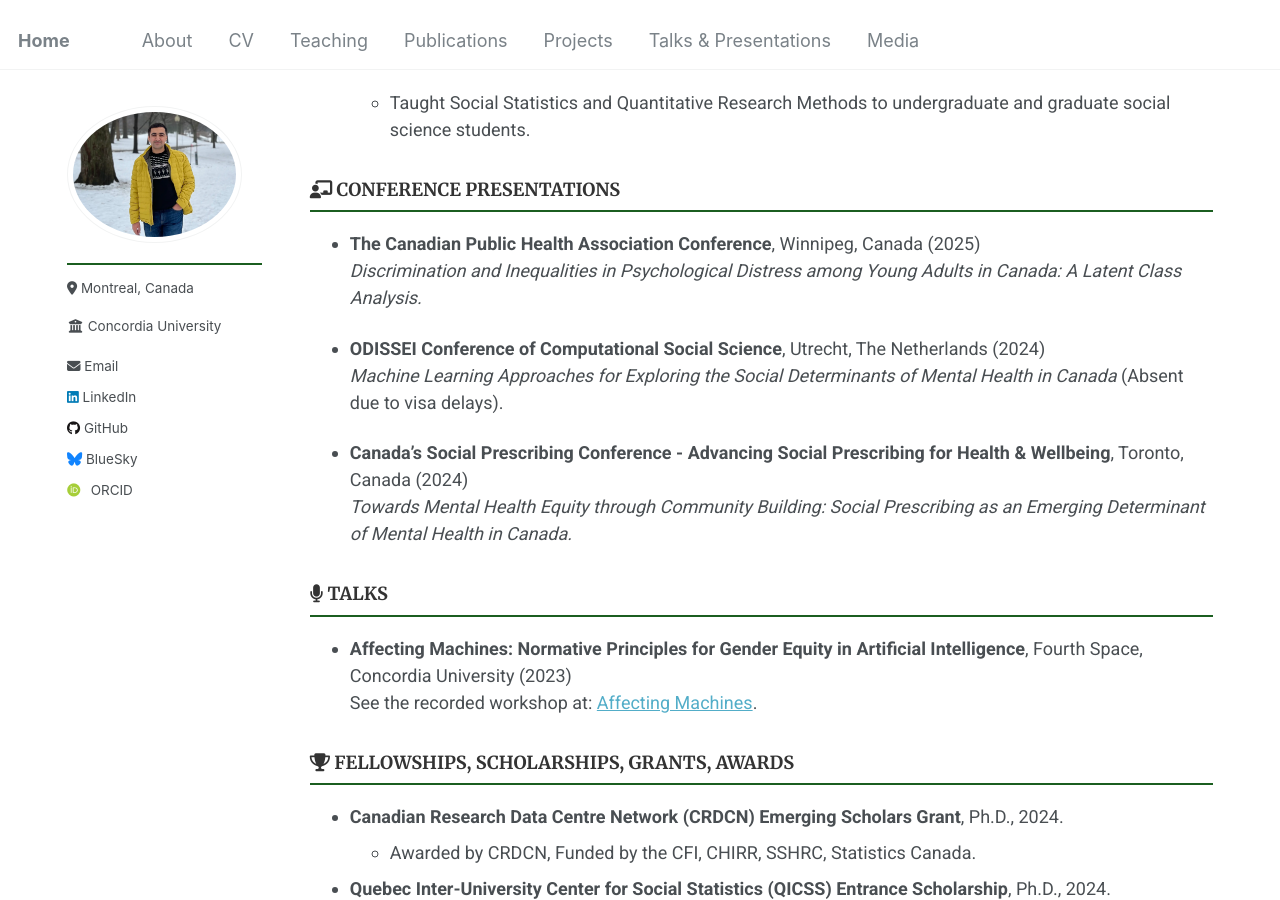
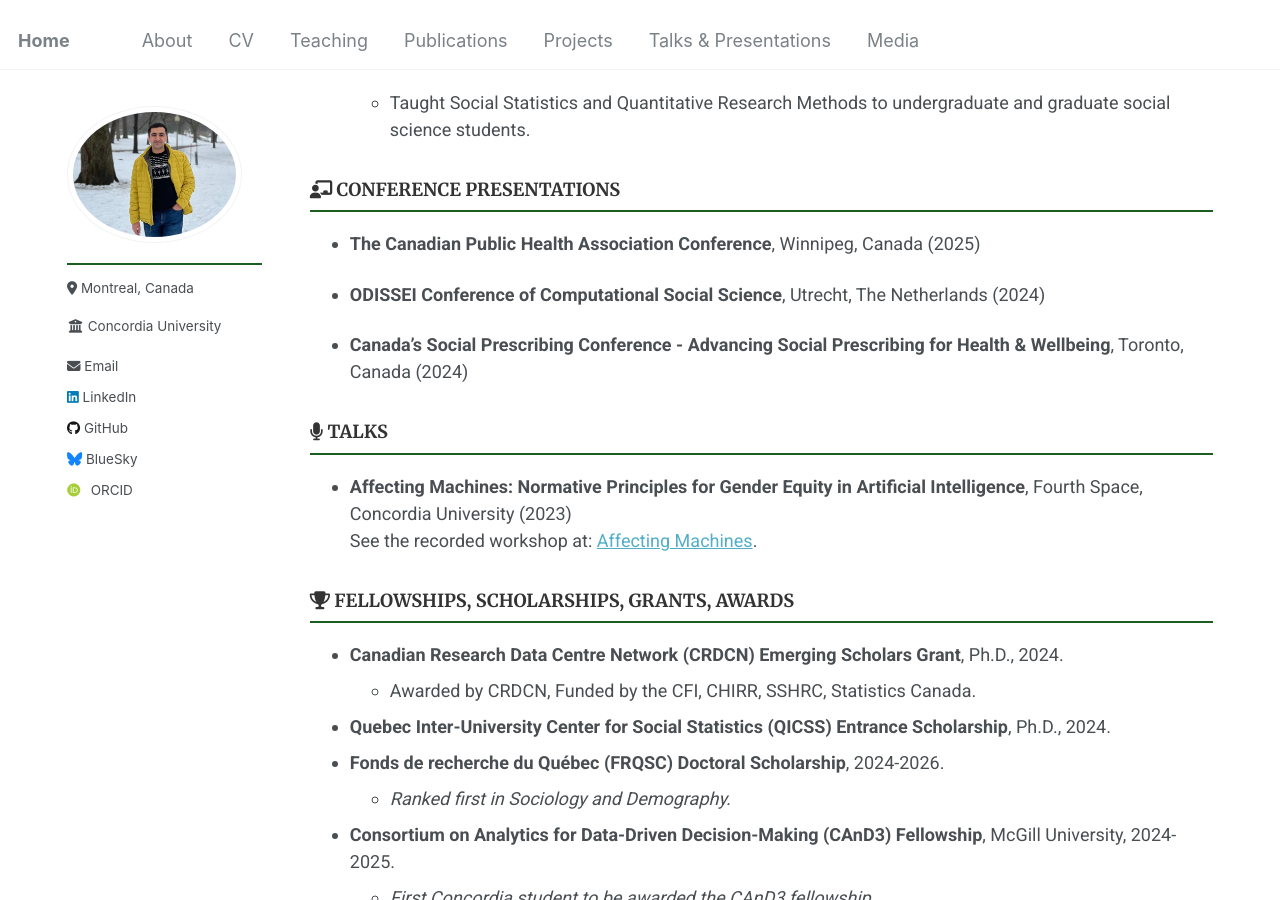
Before and after one commit to Mohsnmonji/mohsnmonji.github.io, a Jekyll site: the page built from _pages/Curriculum Vitae.md, in a window 1280 px wide and 900 px high, scrolled down 2066 px. Built offline with Jekyll 4.4.1, drawn with Linux system fonts in a browser that asks for light colours; some web fonts are replaced.

Commit message:
Update Curriculum Vitae.md

```diff
--- a/_pages/Curriculum Vitae.md
+++ b/_pages/Curriculum Vitae.md
@@ -92,13 +92,10 @@ author_profile: true
 ### <i class="fas fa-chalkboard-teacher"></i> CONFERENCE PRESENTATIONS
 
 - **The Canadian Public Health Association Conference**, Winnipeg, Canada (2025)
-  *Discrimination and Inequalities in Psychological Distress among Young Adults in Canada: A Latent Class Analysis.*
 
 - **ODISSEI Conference of Computational Social Science**, Utrecht, The Netherlands (2024)
-  *Machine Learning Approaches for Exploring the Social Determinants of Mental Health in Canada* (Absent due to visa delays).
 
 - **Canada's Social Prescribing Conference - Advancing Social Prescribing for Health & Wellbeing**, Toronto, Canada (2024)
-  *Towards Mental Health Equity through Community Building: Social Prescribing as an Emerging Determinant of Mental Health in Canada.*
 
 ### <i class="fas fa-microphone"></i> TALKS
 
```
